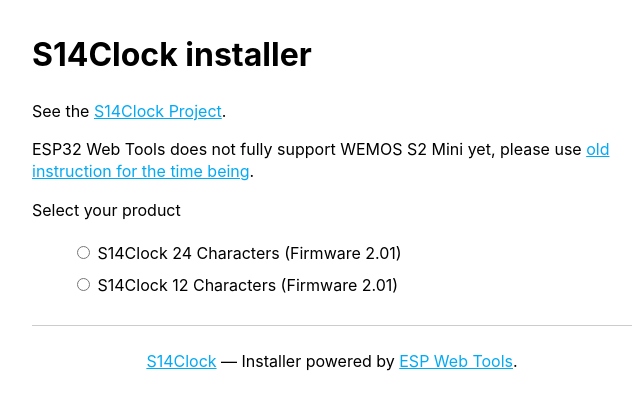
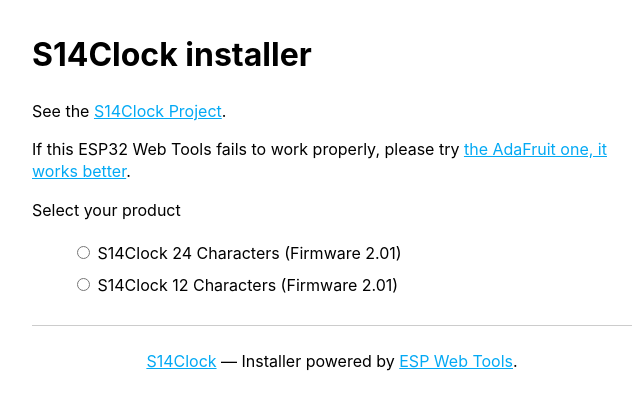
Before and after one commit to simpleavr/s14clock, a plain HTML site: page install.html in a window 1280 px wide. Shown: the whole page, without its empty margins (308-949 px from the left). Drawn offline with Linux system fonts and the light colour scheme.

Commit message:
Update install.html

```diff
--- a/install.html
+++ b/install.html
@@ -81,7 +81,7 @@
     <div class="content">
       <h1>S14Clock installer</h1>
       <p>See the <a href="https://simpleavr.github.io/s14clock/index.html/">S14Clock Project</a>.</p>
-	  <p>ESP32 Web Tools does not fully support WEMOS S2 Mini yet, please use <a href="https://github.com/simpleavr/s14clock/wiki.html/">old instruction for the time being</a>.</p>
+	  <p>If this ESP32 Web Tools fails to work properly, please try <a href="https://github.com/simpleavr/s14clock/wiki.html/">the AdaFruit one, it works better</a>.</p>
       <p>Select your product</p>
       <ul class="radios">
         <li>
```
